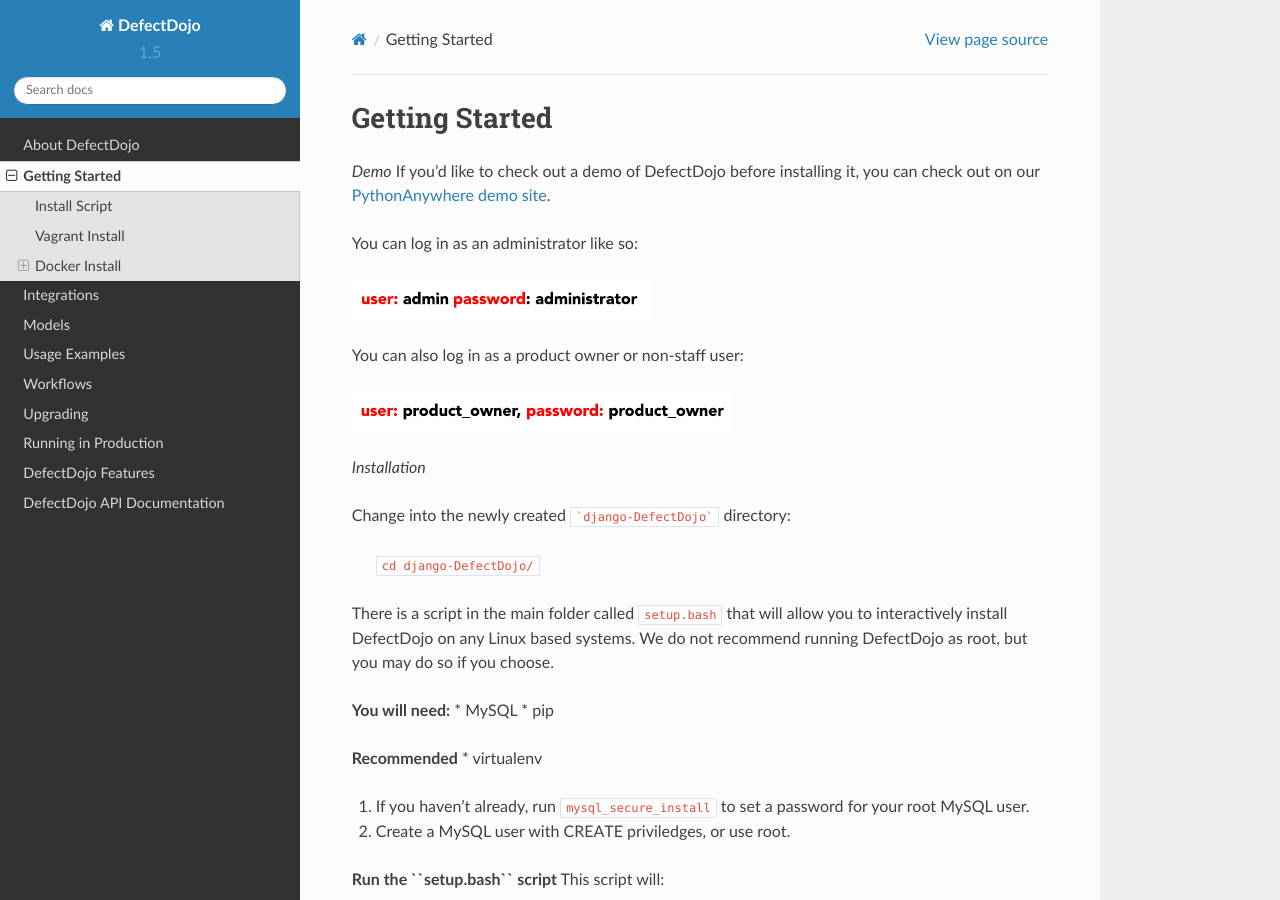
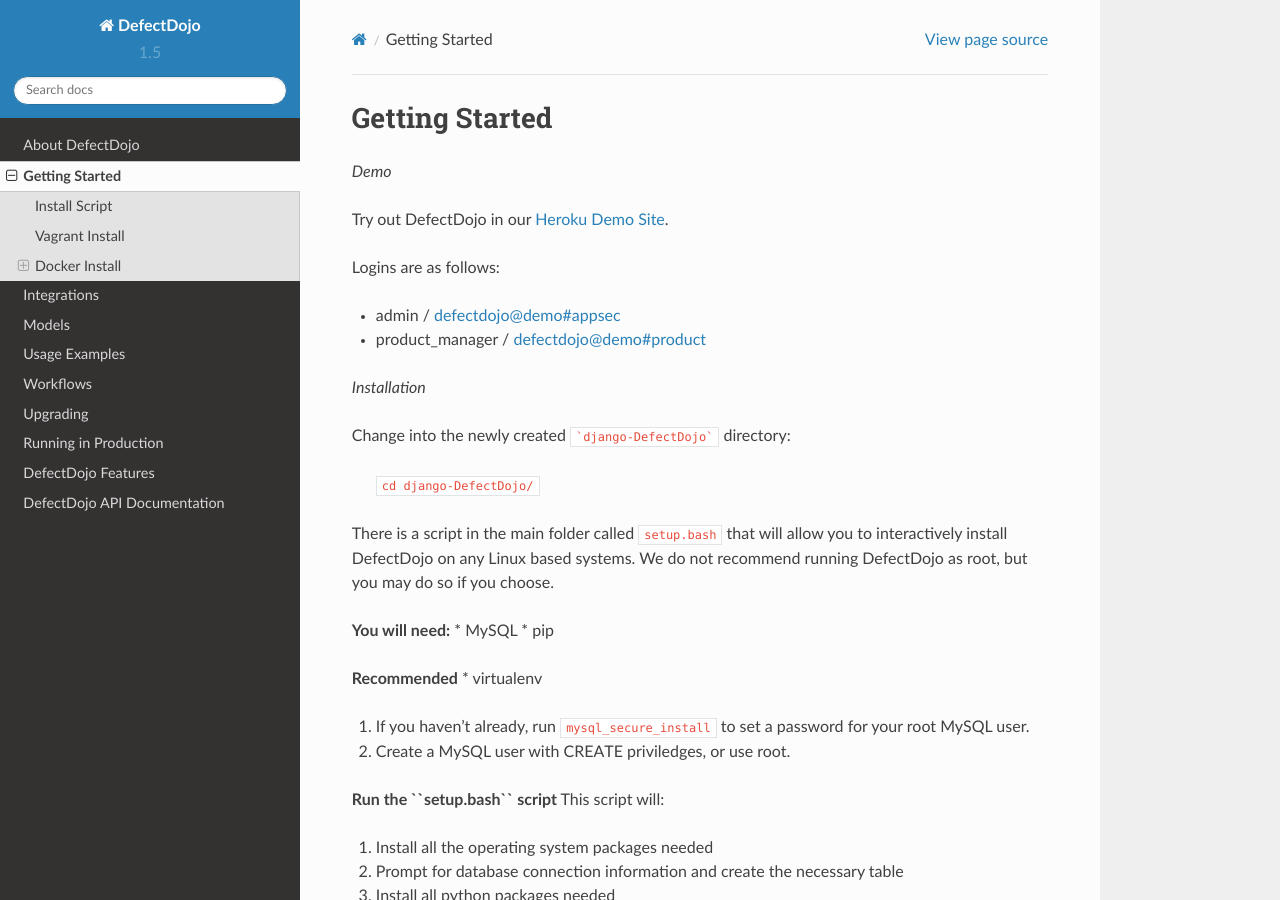
Before and after one commit to DefectDojo/Documentation, a Sphinx documentation site: the page built from docs/getting-started.rst, in a window 1280 px wide and 900 px high. Built offline with Sphinx 7.4.7 and the Read the Docs theme 2.0.0, drawn with Linux system fonts in a browser that asks for light colours.

Commit message:
Update demo link
Replace PythonAnywhere demo (which is defunct) with the new herokuapp demo from https://github.com/DefectDojo/django-DefectDojo/commits/master/README.md

```diff
--- a/docs/getting-started.rst
+++ b/docs/getting-started.rst
@@ -2,17 +2,16 @@
 ===============
 
 *Demo*
-If you'd like to check out a demo of DefectDojo before installing it, you can check out on our `PythonAnywhere demo site`_.
 
-.. _PythonAnywhere demo site: https://defectdojo.pythonanywhere.com
+Try out DefectDojo in our `Heroku Demo Site`_.
 
-You can log in as an administrator like so:
+.. _Heroku Demo Site: https://defectdojo.herokuapp.com
 
-.. image:: /_static/admin-creds.png
+Logins are as follows:
 
-You can also log in as a product owner or non-staff user:
+* admin / defectdojo@demo#appsec
+* product_manager / defectdojo@demo#product
 
-.. image:: /_static/prod-owner-creds.png
 
 *Installation*
 
```
